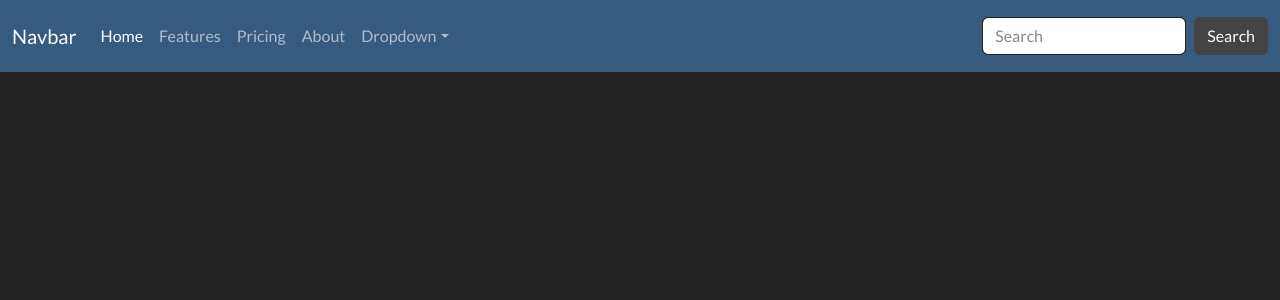
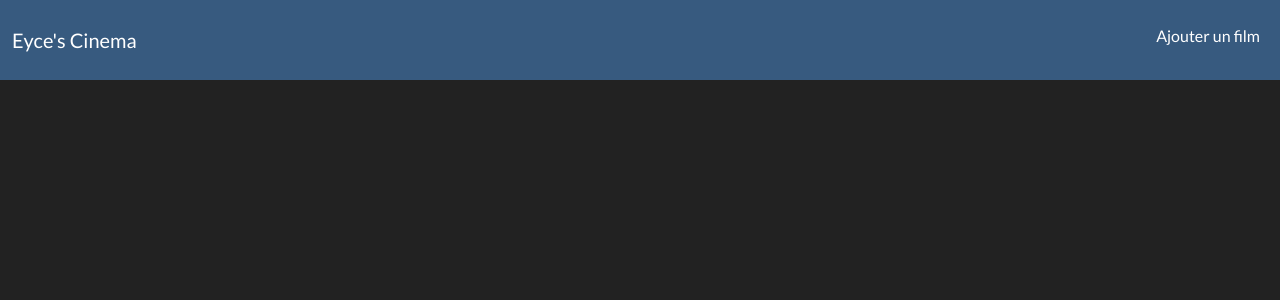
Before and after one commit to phongcroissant/EyceCinema, a PHP site: page / in a window 1280 px wide. Shown: the top 300 px of the page. Run offline with PHP 8.4, Linux system fonts and the light colour scheme; data that the repository does not hold is empty.

Commit message:
avancement projet 11/03/2024

```diff
--- a/fonction.php
+++ b/fonction.php
@@ -1,14 +1,15 @@
 <?php
-function convertirMinutesEnHeures ($duree){
-    if ($duree<60) {
+function convertirMinutesEnHeures($duree)
+{
+    if ($duree < 60) {
         return $duree;
     } else {
-        $heures=floor($duree/60);
-        $minutes= $duree%60;
-        if ($minutes<10) {
-            return ("$heures:0$minutes");
+        $heures = floor($duree / 60);
+        $minutes = $duree % 60;
+        if ($minutes < 10) {
+            return ($heures . "h0" . $minutes);
         } else {
-            return ("$heures:$minutes");
+            return ($heures . "h" . $minutes);
         }
 
     }
--- a/index.php
+++ b/index.php
@@ -25,50 +25,27 @@ $resultats = $requete->FetchAll();
 <!--Barre de navigation-->
 <nav class="navbar navbar-expand-lg bg-primary mb-3" data-bs-theme="dark">
     <div class="container-fluid">
-        <a class="navbar-brand" href="#">Navbar</a>
+        <a class="navbar-brand" href="#">Eyce's Cinema</a>
         <button class="navbar-toggler" type="button" data-bs-toggle="collapse" data-bs-target="#navbarColor01"
                 aria-controls="navbarColor01" aria-expanded="false" aria-label="Toggle navigation">
             <span class="navbar-toggler-icon"></span>
         </button>
-        <div class="collapse navbar-collapse" id="navbarColor01">
-            <ul class="navbar-nav me-auto">
+        <div class="collapse navbar-collapse me-auto justify-content-end mb-2" id="navbarColor01">
+            <ul class="navbar-nav ">
                 <li class="nav-item">
-                    <a class="nav-link active" href="#">Home
+                    <a class="nav-link active" href="#">Ajouter un film
                         <span class="visually-hidden">(current)</span>
                     </a>
                 </li>
-                <li class="nav-item">
-                    <a class="nav-link" href="#">Features</a>
-                </li>
-                <li class="nav-item">
-                    <a class="nav-link" href="#">Pricing</a>
-                </li>
-                <li class="nav-item">
-                    <a class="nav-link" href="#">About</a>
-                </li>
-                <li class="nav-item dropdown">
-                    <a class="nav-link dropdown-toggle" data-bs-toggle="dropdown" href="#" role="button"
-                       aria-haspopup="true" aria-expanded="false">Dropdown</a>
-                    <div class="dropdown-menu">
-                        <a class="dropdown-item" href="#">Action</a>
-                        <a class="dropdown-item" href="#">Another action</a>
-                        <a class="dropdown-item" href="#">Something else here</a>
-                        <div class="dropdown-divider"></div>
-                        <a class="dropdown-item" href="#">Separated link</a>
-                    </div>
-                </li>
-            </ul>
-            <form class="d-flex">
-                <input class="form-control me-sm-2" type="search" placeholder="Search">
-                <button class="btn btn-secondary my-2 my-sm-0" type="submit">Search</button>
-            </form>
+
         </div>
     </div>
 </nav>
 <div class="container mx-auto justify-content-center">
     <?php foreach ($resultats as $film): ?>
-        <?php ["id_film" => $idFilm, "titre" => $titre, "duree" => $duree, "resume" => $resume, "date_sortie" => $dateSortie, "pays" => $pays, "image" => $image] = $film ?>
-        <div class="card mx-auto mb-3" style="width: 18rem;">
+        <?php ["id_film" => $idFilm, "titre" => $titre, "duree" => $duree, "resume" => $resume, "date_sortie" =>
+            $dateSortie, "pays" => $pays, "image" => $image] = $film ?>
+        <div class="card mx-auto col-lg-3 mb-3" style="width: 18rem;">
             <?= "<img src='$image' alt=''>" ?>
             <div class="card-body">
                 <h5 class="card-title"><?= $titre ?></h5>
```
Also changed, not shown: détails.php (+12 -44 lines), menu/menu.php (added, +31 -0 lines).
